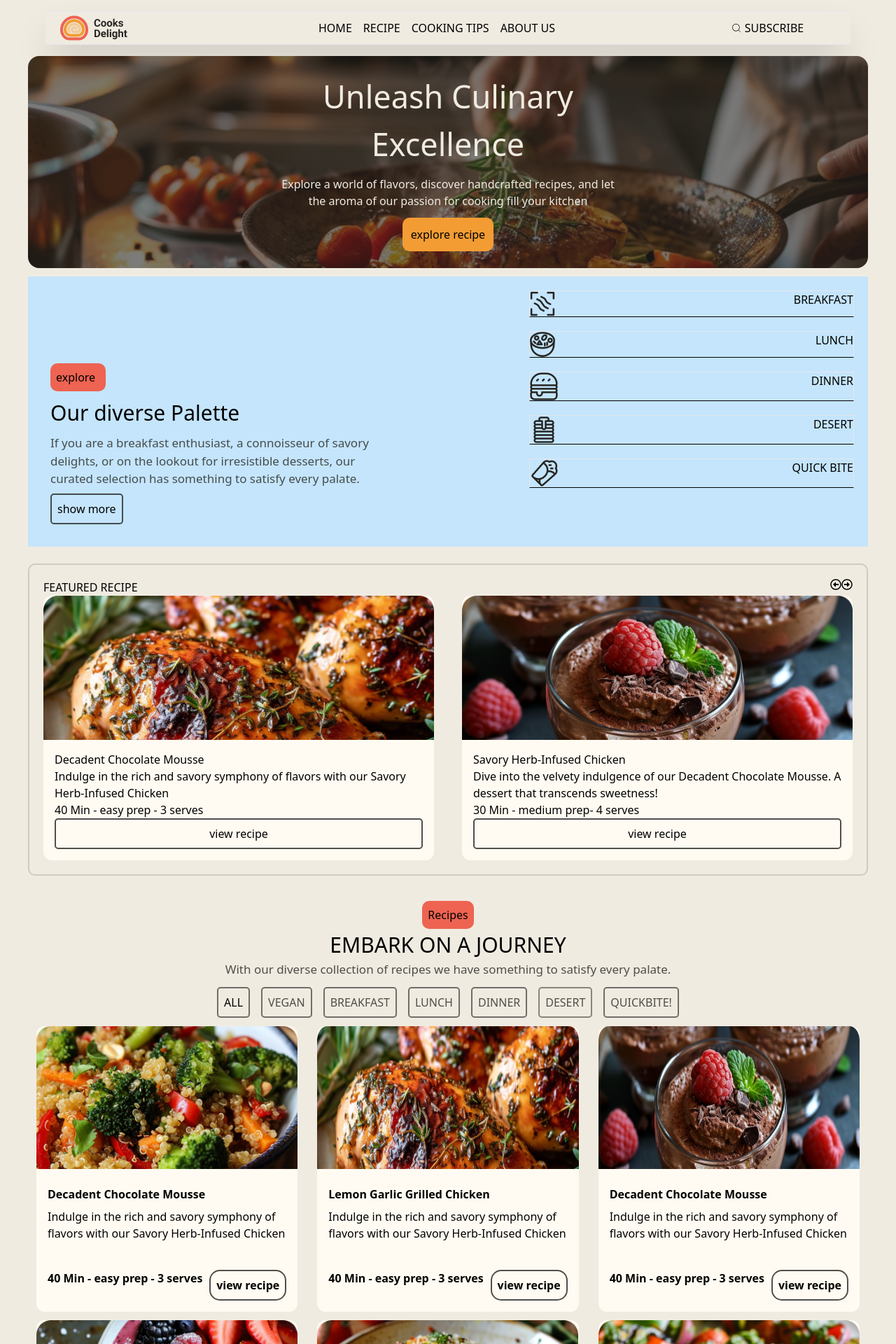
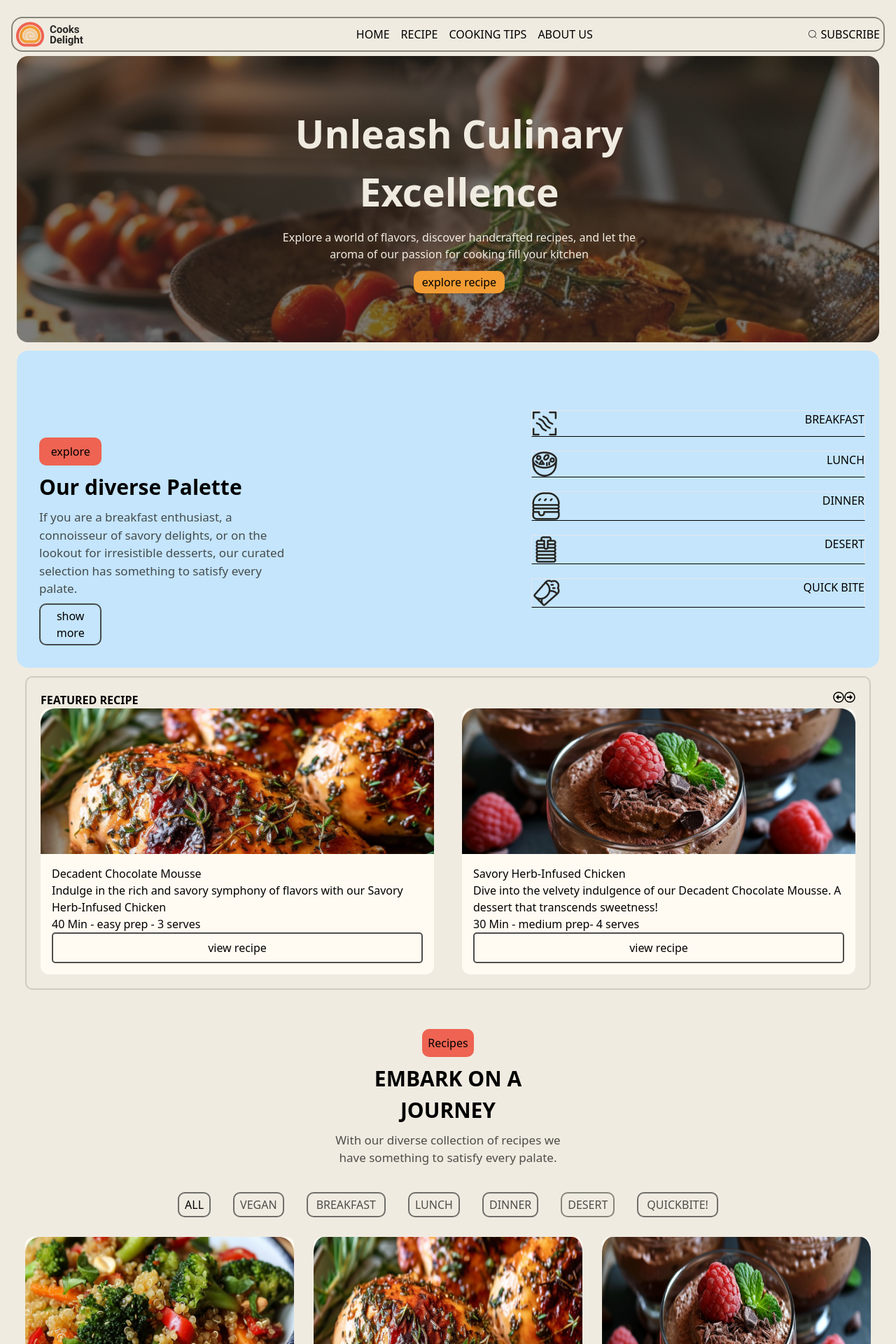
Before and after one commit to dimpledtammy/FREE-WEBSITE, a React (Vite) app: page / in a window 1280 px wide. Shown: the top 1920 px of the page at 70% size. Built offline with nearby package versions, Linux system fonts and the light colour scheme.

Commit message:
correction

```diff
--- a/index.html
+++ b/index.html
@@ -8,6 +8,9 @@
     <link rel="icon" type="image/svg+xml" href="/vite.svg" />
     <meta name="viewport" content="width=device-width, initial-scale=1.0" />
     <title>Free Site</title>
+    <link rel="preconnect" href="https://fonts.googleapis.com">
+<link rel="preconnect" href="https://fonts.gstatic.com" crossorigin>
+<link href="https://fonts.googleapis.com/css2?family=Montserrat:ital,wght@0,100..900;1,100..900&display=swap" rel="stylesheet">
   </head>
   <body>
     <div id="root"></div>
--- a/src/components/About.jsx
+++ b/src/components/About.jsx
@@ -8,10 +8,10 @@ const About = () => {
   return (
     <>
       <section className="mx-auto w-[100%] flex items-center">
-      <div className="mx-auto max-w-[1200px] pt-20">
-        <div className="bg-[#F0EBE1] px-6">
+      <div className=" ">
+        <div className="bg-[#F0EBE1] p-4 ">
 
-            <div className="flex flex-col md:flex-row justify-between items-center">
+            <div className="flex flex-col pt-20 md:flex-row justify-between items-center">
               <div>
                 <h2 className="font-bold text-[40px] w-[100%] md:text-[60px] ">
                   Welcome to my Culinary Haven!
--- a/src/components/Header.jsx
+++ b/src/components/Header.jsx
@@ -14,15 +14,15 @@ const Header = () => {
   }
   return (
     <div
-      className={`flex flex-col  fixed w-full   bg-${
+      className={`flex flex-col  fixed w-[100%]   bg-${
         !toggle ? "[#262522]" : ""
       } md:bg-transparent`}
     >
       {/* desktop */}
-      <div className="mx-auto flex justify-center w-full">
-        <div className=" flex  w-[90%] shadow-2xl items-center bg-[#F0EBE1]  text-center justify-between m-4  p-[5px]  border border-solid  border-black-600 rounded-md">
+      <div className="mx-auto max-w-[100%]  m-2 flex justify-center w-[100%]">
+        <div className=" flex  w-[100%]  items-center bg-[#F0EBE1]   text-center justify-between m-4  p-[5px]  border-2 border-solid border-[#6c6c61cc] border-black-600 rounded-2xl">
           <div>
-            <img className="ml-4" src="/logo.png" />
+            <img className="" src="/logo.png" />
           </div>
           <div
             onClick={() => handleToggle()}
@@ -52,7 +52,7 @@ const Header = () => {
               <h1>ABOUT US</h1>{" "}
             </a>
           </div>
-          <div className="hidden  md:flex justify-center items-center gap-1 w-[20%]">
+          <div className="hidden  md:flex items-center  gap-1 ">
             <input className="hidden" />
             <button>
               <CiSearch />
@@ -63,7 +63,7 @@ const Header = () => {
       </div>
       {/* mobile */}
       {!toggle && (
-        <div className=" w-[50%]  p-20 flex bg-[#262522] flex-col text-white text-left  md:hidden justify-center items-left gap-4">
+        <div className=" p-10 flex bg-[#262522] flex-col text-white text-left  md:hidden justify-between items-left gap-4">
           <a href="/">
             {" "}
             <h1>HOME</h1>{" "}
--- a/src/components/Home.jsx
+++ b/src/components/Home.jsx
@@ -7,8 +7,8 @@ import {
 const Home = () => {
   return (
     <>
-      <section className="bg-[#F0EBE1] px-6">
-        <div className="mx-auto max-w-[1200px] pt-20">
+      <section className="bg-[#F0EBE1] max-w-[100%] px-6">
+        <div className="mx-auto max-w-[100%] font-montserrat  pt-20">
           <div className="">
             <section className=" mx-auto  ">
               <div
@@ -21,20 +21,20 @@ const Home = () => {
                   width: "100%",
                 }}
               >
-                <div className=" flex flex-col items-center mx-4">
-                  <div className=" flex md:w-[45%] p-6 flex-col justify-center gap-3 items-center">
-                    <h1 className=" text-[#F0EBE1] text-center text-[45px] items-center">
+                <div className=" flex flex-col w-[100%] py-[40px] pr-9 md:px-[22px] md:py-[70px] items-center mx-4">
+                  <div className=" flex md:w-[45%]  flex-col justify-between gap-3 text-center items-center">
+                    <h1 className=" text-[#F0EBE1]  tracking-[-4%]  font-sans font-bold text-center text-[35px] md:text-[55px] items-center">
                       Unleash Culinary Excellence{" "}
                     </h1>
-                    <p className="text-[#F0EBE1] text-[16px] items-center text-center">
+                    <p className="text-[#F0EBE1]  text-[16px] items-center  text-center">
                       Explore a world of flavors, discover handcrafted recipes,
                       and let the aroma of our passion for cooking fill your
                       kitchen
                     </p>
                     <a href="/Recipe">
-                      <button className=" bg-[#F29C33] rounded-[10px] text-black p-3">
+                     <div className=""><button className=" bg-[#F29C33] rounded-[10px] text-black px-3 py-1">
                         explore recipe
-                      </button>
+                      </button></div>
                     </a>
                   </div>
                 </div>
@@ -42,29 +42,30 @@ const Home = () => {
             </section>
           </div>
 
-          <section className="mx-auto w-[100%] flex items-center ">
-            <div className="bg-[#C4E5FC] rounded-sm my-3 md:p-5  p-6 ">
-              <div className="md:flex  md:flex-row md:text-center   flex flex-col gap-5  items-left justify-between  ">
-                <div className=" md:mt-20 md:w-[40%] flex  flex-col gap-2  text-left  m-3 ">
-                  <p className="bg-[#EE6352] mt-6 md:w-[17%]  w-[25%] justify-center p-2 rounded-[10px] ">
+          <section className="mx-auto w-[100%] max-w-[100%]  ">
+            <div className="bg-[#C4E5FC] rounded-2xl  my-3 md:p-5  p-6 ">
+
+              <div className="md:flex  md:flex-row md:text-center    flex flex-col gap-5  items-center justify-between  ">
+                <div className=" md:mt-20 md:w-[30%] flex  flex-col gap-2  text-left  m-3 ">
+                  <button className="bg-[#EE6352] md:w-[25%]  mt-6 w-[45%]  justify-center p-2 rounded-[10px] ">
                     explore
-                  </p>
-                  <h3 className="text-[30px]">Our diverse Palette</h3>
-                  <p className="text-[17px] text-[#262522CC] ">
+                  </button>
+                  <h3 className="text-[30px] font-bold">Our diverse Palette</h3>
+                  <p className="md:text-[17px] text-[12px]  text-[#262522CC] ">
                     If you are a breakfast enthusiast, a connoisseur of savory
                     delights, or on the lookout for irresistible desserts, our
                     curated selection has something to satisfy every palate.
                   </p>
                   <div>
-                    <button className="border-2  rounded-[5px] bottom-6 border-[#262522CC] p-2 ">
+                    <button className="w-[50%] md:w-[25%] border-2  rounded-[10px] bottom-6 border-[#262522CC] p-1 ">
                       show more
                     </button>
                   </div>
                 </div>
-                <div className=" flex  flex-col md:w-[40%]  gap-5">
-                  <div className="flex justify-between  border border-b-black text-[#000000]">
+                <div className=" flex  flex-col md:w-[40%] w-[100%]  gap-5">
+                  <div className="flex justify-between items-left text-left border border-b-black text-[#000000]">
                     {" "}
-                    <img src="/bf.png" />
+                    <img className="" src="/bf.png" />
                     <p>BREAKFAST</p>{" "}
                   </div>
                   <div className="flex justify-between border border-b-black text-[#000000]">
@@ -81,12 +82,13 @@ const Home = () => {
                   </div>
                 </div>
               </div>
-            </div>
+              </div>
+
           </section>
-          <section className="mx-auto w-[100%]">
-            <div className="border-2 rounded-[10px] border-[#26252229] my-3 md:p-5  p-2">
+          <section className="mx-auto  w-[100%]">
+            <div className="border-2 rounded-[10px] border-[#26252229]  m-3 md:p-5  p-2">
               <div className="flex flex-col">
-                <div className=" md:flex md:flex-row justify-between flex flex-col">
+                <div className=" md:flex md:flex-row font-bold justify-between flex flex-col">
                   <div>
                     {" "}
                     <h2>FEATURED RECIPE</h2>{" "}
@@ -98,7 +100,7 @@ const Home = () => {
                 </div>
                 <div className="flex flex-col gap-10 md:flex-row">
                   <div className="bg-[#FFFBF2] rounded-[12px] md:w-[50%]">
-                    <img src="/Recipe1.png" />
+                    <img className="w-[100%] " src="/Recipe1.png" />
                     <div className="p-4">
                       <h4>Decadent Chocolate Mousse</h4>
                       <p>
@@ -114,7 +116,7 @@ const Home = () => {
                     </div>
                   </div>
                   <div className="bg-[#FFFBF2] rounded-[12px] md:w-[50%] ">
-                    <img src="/Recipe2.png" />
+                    <img className="w-[100%]" src="/Recipe2.png" />
                     <div className="p-4">
                       <h4>Savory Herb-Infused Chicken</h4>
                       <p>
@@ -135,42 +137,42 @@ const Home = () => {
           </section>
           <section className="m-3">
             <div className="flex flex-col justify-center items-center text-center gap-3">
-              <div className="flex flex-col justify-center items-center">
-                <p className="bg-[#EE6352] mt-6 text-center justify-center p-2 rounded-[10px] ">
+              <div className="flex mx-3 md:w-[30%] w-[100%] mt-5 gap-2 flex-col justify-center items-center">
+                <p className="bg-[#EE6352] mt-6 text-center  justify-center p-2 rounded-[10px] ">
                   Recipes
                 </p>
-                <h2 className="text-[30px]">EMBARK ON A JOURNEY</h2>
+                <h2 className="text-[30px] font-bold w-[60%] ">EMBARK ON A JOURNEY</h2>
                 <p className="text-[17px] text-[#262522CC] ">
                   With our diverse collection of recipes we have something to
                   satisfy every palate.{" "}
                 </p>
               </div>
-              <div className=" md:flex md:flex-row text-center grid  grid-cols-3 gap-4 justify-center">
-                <button className="border-2  rounded-[5px]  text-[#262522CC]bottom-6 border-[#4f4f4ccc] p-2 ">
+              <div className=" md:flex md:flex-row mt-6 gap-8 text-center grid w-[100%]  grid-cols-3  justify-center">
+                <button className="border-2  rounded-[10px]  text-[#262522CC]bottom-6 border-[#4f4f4ccc] px-2 p-1 ">
                   ALL
                 </button>
-                <button className="border-2  rounded-[5px] text-[#262522CC] bottom-6 border-[#4f4f4ccc] p-2 ">
+                <button className="border-2  rounded-[10px] text-[#262522CC] bottom-6 border-[#4f4f4ccc] px-2 p-1">
                   VEGAN
                 </button>
-                <button className="border-2  rounded-[5px] text-[#262522CC] bottom-6 border-[#4f4f4ccc] p-2 ">
+                <button className="border-2  rounded-[10px] text-[#262522CC] bottom-6 border-[#4f4f4ccc] px-3   p-1 ">
                   BREAKFAST
                 </button>
-                <button className="border-2  rounded-[5px] text-[#262522CC] bottom-6 border-[#4f4f4ccc] p-2 ">
+                <button className="border-2  rounded-[10px] text-[#262522CC] bottom-6 border-[#4f4f4ccc] px-2 p-1 ">
                   LUNCH
                 </button>
-                <button className="border-2  rounded-[5px] text-[#262522CC] bottom-6 border-[#4f4f4ccc] p-2 ">
+                <button className="border-2  rounded-[10px] text-[#262522CC] bottom-6 border-[#4f4f4ccc] px-2 p-1 ">
                   DINNER
                 </button>
-                <button className="border-2  rounded-[5px] text-[#262522CC] bottom-6 border-[#6c6c61cc] p-2 ">
+                <button className="border-2  rounded-[10px] text-[#262522CC] bottom-6 border-[#6c6c61cc] px-2 p-1 ">
                   DESERT
                 </button>
-                <button className="border-2  rounded-[5px] text-[#262522CC] bottom-6 border-[#4f4f4ccc] p-2 ">
+                <button className="border-2  rounded-[10px] text-[#262522CC] bottom-6 border-[#4f4f4ccc]  px-3 p-1 ">
                   QUICKBITE!
                 </button>
               </div>
-              <div className="flex flex-col md:flex-row justify-evenly  gap-7 group">
+              <div className="flex flex-col md:flex-row justify-evenly my-4  gap-7 group">
                 <div className="bg-[#FFFBF2] rounded-[12px]  ">
-                  <img src="/Recipe3.png" />
+                  <img className="w-[100%] h-[50%] " src="/Recipe3.png" />
                   <div className="p-4 ">
                     <h4 className="font-bold text-left py-2">
                       Decadent Chocolate Mousse
@@ -179,9 +181,9 @@ const Home = () => {
                       Indulge in the rich and savory symphony of flavors with
                       our Savory Herb-Infused Chicken
                     </p>
-                    <div className="flex justify-between mt-7 font-semibold">
+                    <div className="flex gap-1 flex-col md:felx-row justify-between mt-7 font-semibold">
                       <p>40 Min - easy prep - 3 serves</p>{" "}
-                      <button className="border-2 rounded-[15px] bottom-6 border-[#262522CC] p-2 ">
+                     <button className="border-2 rounded-[15px] bottom-6 border-[#262522CC] p-2 ">
                         view recipe
                       </button>
                     </div>
@@ -198,7 +200,7 @@ const Home = () => {
                       Indulge in the rich and savory symphony of flavors with
                       our Savory Herb-Infused Chicken
                     </p>
-                    <div className="flex justify-between  mt-7 font-semibold">
+                    <div className="flex gap-1 flex-col md:felx-row justify-between  mt-7 font-semibold">
                       <p>40 Min - easy prep - 3 serves</p>{" "}
                       <button className="border-2 rounded-[15px] bottom-6 border-[#262522CC] p-2 ">
                         view recipe
@@ -216,7 +218,7 @@ const Home = () => {
                       Indulge in the rich and savory symphony of flavors with
                       our Savory Herb-Infused Chicken
                     </p>
-                    <div className="flex justify-between  mt-7 font-semibold">
+                    <div className="flex gap-1 flex-col md:felx-row justify-between  mt-7 font-semibold">
                       <p>40 Min - easy prep - 3 serves</p>{" "}
                       <button className="border-2 rounded-[15px] bottom-6 border-[#262522CC] p-2 ">
                         view recipe
@@ -227,7 +229,7 @@ const Home = () => {
               </div>
               <div className="flex flex-col md:flex-row  gap-7 group">
                 <div className="bg-[#FFFBF2] rounded-[12px] ">
-                  <img className="h-[50%]" src="/Recipe4.png" />
+                  <img className="w-[100%] h-[50%] " src="/Recipe4.png" />
                   <div className="p-4 ">
                     <h4 className="font-bold text-left py-2">
                       Decadent Chocolate Mousse
@@ -236,7 +238,7 @@ const Home = () => {
                       Indulge in the rich and savory symphony of flavors with
                       our Savory Herb-Infused Chicken
                     </p>
-                    <div className="flex justify-between mt-7 font-semibold">
+                    <div className="flex gap-1 flex-col md:felx-row justify-between mt-7 font-semibold">
                       <p>40 Min - easy prep - 3 serves</p>{" "}
                       <button className="border-2 rounded-[15px] bottom-6 border-[#262522CC] p-2 ">
                         view recipe
@@ -246,7 +248,7 @@ const Home = () => {
                 </div>
 
                 <div className="bg-[#FFFBF2] rounded-[12px] ">
-                  <img className="h-[50%]" src="/Recipe5.png" />
+                  <img className="w-[100%] h-[50%] " src="/Recipe5.png" />
                   <div className="p-4">
                     <h4 className="font-bold text-left py-2">
                       Lemon Garlic Grilled Chicken
@@ -255,7 +257,7 @@ const Home = () => {
                       Indulge in the rich and savory symphony of flavors with
                       our Savory Herb-Infused Chicken
                     </p>
-                    <div className="flex justify-between  mt-7 font-semibold">
+                    <div className="flex gap-1 flex-col md:felx-row justify-between  mt-7 font-semibold">
                       <p>40 Min - easy prep - 3 serves</p>{" "}
                       <button className="border-2 rounded-[15px] bottom-6 border-[#262522CC] p-2 ">
                         view recipe
@@ -264,7 +266,7 @@ const Home = () => {
                   </div>
                 </div>
                 <div className="bg-[#FFFBF2] rounded-[12px]  ">
-                  <img className="h-[50%]" src="/Recipe6.png" />
+                  <img className="w-[100%] h-[50%]" src="/Recipe6.png" />
                   <div className="p-4">
                     <h4 className="font-bold text-left py-2">
                       Decadent Chocolate Mousse
@@ -273,7 +275,7 @@ const Home = () => {
                       Indulge in the rich and savory symphony of flavors with
                       our Savory Herb-Infused Chicken
                     </p>
-                    <div className="flex justify-between  mt-7 font-semibold">
+                    <div className="flex flex-col gap-1 md:felx-row justify-between  mt-7 font-semibold">
                       <p>40 Min - easy prep - 3 serves</p>{" "}
                       <button className="border-2 rounded-[15px] bottom-6 border-[#262522CC] p-2 ">
                         view recipe
@@ -287,20 +289,20 @@ const Home = () => {
           <section className="mx-3 ">
             <div className="border-2 rounded-[10px] border-[#26252229] mt-3 pb-3 md:p-5  p-3">
               <div className="flex flex-col md:flex md:flex-row justify-between gap-4 items-left md:items-center">
-                <div className="flex flex-col gap-4 w-[70%]">
+                <div className="flex flex-col gap-4 md:w-[60%] w-[100%]">
                   <div className=" flex flex-col md:flex md:flex-row gap-4 items-center">
-                    <div className="md:w-[50%] w-[100%] flex flex-col gap-4">
-                      <p className="bg-[#EE6352] text-white md:w-[27%] w-[30%] justify-center p-2 rounded-[10px] ">
+                    <div className=" w-[100%] flex flex-col gap-4">
+                      <p className="bg-[#EE6352] text-white  md:w-[10%] w-[30%]  justify-center p-2 rounded-[10px] ">
                         About Us
                       </p>
-                      <h2 className="font-bold">OUR CULINARY CHRONICLES</h2>
+                      <h2 className="font-bold text-[]">OUR CULINARY CHRONICLES</h2>
                       <p className="text-[#262522CC]">
                         Our journey is crafted with dedication, creativity, and
                         an unrelenting commitment to delivering delightful
                         culinary experiences. Join us in savoring the essence of
                         every dish and the stories that unfold.
                       </p>
-                      <button className="border-2 rounded-[15px] md:w-[30%] w-[40%] border-[#26252229] p-2">
+                      <button className="border-2 rounded-[15px] md:w-[20%] w-[40%] border-[#26252229] p-2">
                         Read more
                       </button>
                     </div>
@@ -311,7 +313,7 @@ const Home = () => {
                   <img src="/Recipe-Card2.png" />
                 </div>
                 <div>
-                  <img src="/Recipe-Card3.png" />{" "}
+                  <img className="w-[100%]" src="/Recipe-Card3.png" />
                 </div>
               </div>
             </div>
--- a/tailwind.config.js
+++ b/tailwind.config.js
@@ -5,7 +5,7 @@ export default {
     "./src/**/*.{js,ts,jsx,tsx}",
   ],
   fontFamily: {
-    'nunito': ['nunito', 'sans-serif'],
+    'montserrat': ['montserrat', 'sans-serif'],
   },
   theme: {
     extend: {},
```
Also changed, not shown: src/components/Recipe.jsx (+19 -19 lines), src/components/pages/Cooking.jsx (+15 -15 lines), src/components/pages/Footer.jsx (+16 -11 lines).
